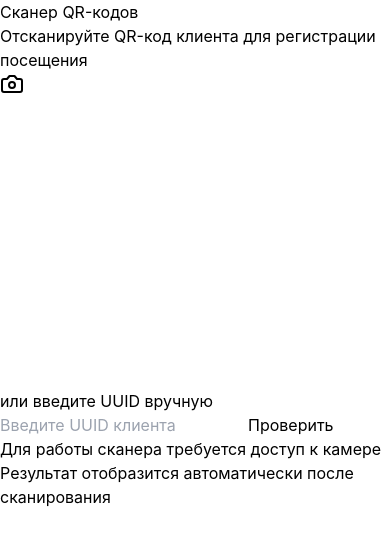
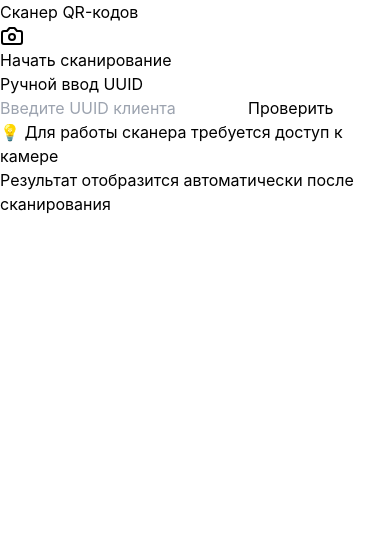
Before and after one commit to Ruslan1111-ship-it/titan, a React (Vite) app: page /scanner in a window 390 px wide. Shown: the top 544 px of the page. Built offline with nearby package versions, Linux system fonts and the light colour scheme; the HTML template or start-up script is replaced by a standard one.

Commit message:
Полная мобильная адаптация: кнопка сканирования, гамбургер-меню, адаптивные формы

```diff
--- a/src/components/Layout.jsx
+++ b/src/components/Layout.jsx
@@ -1,9 +1,10 @@
-import React from 'react';
+import React, { useState } from 'react';
 import { Link, useLocation } from 'react-router-dom';
-import { Home, Users, UserCheck, Activity, BarChart3, QrCode, LogOut } from 'lucide-react';
+import { Home, Users, UserCheck, Activity, BarChart3, QrCode, LogOut, Menu, X } from 'lucide-react';
 
 const Layout = ({ children, onLogout }) => {
   const location = useLocation();
+  const [mobileMenuOpen, setMobileMenuOpen] = useState(false);
 
   const navigation = [
     { name: 'Главная', href: '/', icon: Home },
@@ -15,13 +16,29 @@ const Layout = ({ children, onLogout }) => {
 
   return (
     <div className="min-h-screen bg-gray-50">
+      {/* Mobile header */}
+      <div className="lg:hidden fixed top-0 left-0 right-0 h-16 bg-blue-600 shadow-lg z-50 flex items-center justify-between px-4">
+        <h1 className="text-xl font-bold text-white">ТИТАН</h1>
+        <button
+          onClick={() => setMobileMenuOpen(!mobileMenuOpen)}
+          className="text-white p-2"
+        >
+          {mobileMenuOpen ? <X className="w-6 h-6" /> : <Menu className="w-6 h-6" />}
+        </button>
+      </div>
+
       {/* Sidebar */}
-      <div className="fixed inset-y-0 left-0 w-64 bg-white shadow-lg">
+      <div className={`fixed inset-y-0 left-0 w-64 bg-white shadow-lg transform transition-transform duration-300 ease-in-out z-40 ${
+        mobileMenuOpen ? 'translate-x-0' : '-translate-x-full'
+      } lg:translate-x-0`}>
         <div className="flex flex-col h-full">
-          {/* Logo */}
-          <div className="flex items-center justify-center h-16 px-4 bg-blue-600">
+          {/* Logo - hidden on mobile (shown in header) */}
+          <div className="hidden lg:flex items-center justify-center h-16 px-4 bg-blue-600">
             <h1 className="text-xl font-bold text-white">ТИТАН</h1>
           </div>
+
+          {/* Spacer for mobile header */}
+          <div className="h-16 lg:hidden"></div>
 
           {/* Navigation */}
           <nav className="flex-1 px-4 py-6 space-y-2 overflow-y-auto">
@@ -32,6 +49,7 @@ const Layout = ({ children, onLogout }) => {
                 <Link
                   key={item.name}
                   to={item.href}
+                  onClick={() => setMobileMenuOpen(false)}
                   className={`flex items-center px-4 py-3 text-sm font-medium rounded-lg transition-colors ${
                     isActive
                       ? 'bg-blue-50 text-blue-600'
@@ -67,9 +85,17 @@ const Layout = ({ children, onLogout }) => {
         </div>
       </div>
 
+      {/* Overlay for mobile */}
+      {mobileMenuOpen && (
+        <div
+          className="fixed inset-0 bg-black bg-opacity-50 z-30 lg:hidden"
+          onClick={() => setMobileMenuOpen(false)}
+        ></div>
+      )}
+
       {/* Main content */}
-      <div className="pl-64">
-        <main className="p-8">{children}</main>
+      <div className="pt-16 lg:pt-0 lg:pl-64">
+        <main className="p-4 sm:p-6 lg:p-8">{children}</main>
       </div>
     </div>
   );
--- a/src/pages/Scanner.jsx
+++ b/src/pages/Scanner.jsx
@@ -136,33 +136,42 @@ const Scanner = () => {
 
   return (
     <div className="min-h-screen bg-gray-50 p-4 sm:p-6">
-      <div className="bg-white rounded-xl shadow-md p-4 sm:p-6 mb-4 sm:mb-6 w-full max-w-2xl mx-auto">
-        <div className="text-center mb-6">
-          <h1 className="text-2xl sm:text-3xl font-bold text-gray-900 mb-6 sm:mb-8 text-center">Сканер QR-кодов</h1>
-          <p className="text-gray-600 mt-2">Отсканируйте QR-код клиента для регистрации посещения</p>
+      <div className="max-w-2xl mx-auto">
+        <h1 className="text-2xl sm:text-3xl font-bold text-gray-900 mb-4 sm:mb-6 text-center">Сканер QR-кодов</h1>
+
+        {/* Scanner Section */}
+        <div className="bg-white rounded-xl shadow-md p-4 sm:p-6 mb-4 sm:mb-6">
+          <div className="flex justify-center mb-4 sm:mb-6">
+            {!scanning ? (
+              <button
+                onClick={startScanning}
+                className="bg-blue-600 text-white px-6 sm:px-8 py-3 sm:py-4 rounded-lg font-medium hover:bg-blue-700 transition-colors flex items-center gap-2 text-base sm:text-lg w-full sm:w-auto justify-center"
+              >
+                <Camera className="w-5 h-5 sm:w-6 sm:h-6" />
+                Начать сканирование
+              </button>
+            ) : (
+              <button
+                onClick={stopScanning}
+                className="bg-red-600 text-white px-6 sm:px-8 py-3 sm:py-4 rounded-lg font-medium hover:bg-red-700 transition-colors text-base sm:text-lg w-full sm:w-auto"
+              >
+                Остановить
+              </button>
+            )}
           </div>
 
-        {/* Camera View */}
-        {!result && (
-          <div className="relative bg-black rounded-lg overflow-hidden w-full" style={{ paddingBottom: '75%', maxHeight: '70vh' }}>
-            {scanning ? (
+          {scanning && (
+            <div className="relative bg-black rounded-lg overflow-hidden mb-4" style={{ paddingBottom: '75%' }}>
               <video
                 ref={videoRef}
                 autoPlay
                 playsInline
-                className="w-full h-full object-cover"
+                muted
+                className="absolute inset-0 w-full h-full object-cover"
               />
-            ) : (
-              <div className="absolute inset-0 flex items-center justify-center">
-                <Camera className="w-24 h-24 text-gray-400" />
+              <div className="absolute inset-0 flex items-center justify-center pointer-events-none">
+                <div className="w-48 h-48 sm:w-64 sm:h-64 border-4 border-white rounded-lg"></div>
               </div>
-            )}
-
-            {scanning && (
-              <div className="absolute inset-0 border-4 border-blue-500 rounded-lg pointer-events-none">
-                <div className="absolute top-1/2 left-1/2 transform -translate-x-1/2 -translate-y-1/2 w-64 h-64 border-4 border-white rounded-lg"></div>
-              </div>
-            )}
             </div>
           )}
 
@@ -212,37 +221,36 @@ const Scanner = () => {
 
           {/* Error Display */}
           {error && (
-          <div className="mb-6 p-4 bg-yellow-50 border border-yellow-200 rounded-lg flex items-start">
+            <div className="mb-4 p-4 bg-yellow-50 border border-yellow-200 rounded-lg flex items-start">
               <AlertCircle className="w-5 h-5 text-yellow-600 mr-2 flex-shrink-0 mt-0.5" />
-            <p className="text-yellow-800">{error}</p>
+              <p className="text-yellow-800 text-sm sm:text-base">{error}</p>
             </div>
           )}
+        </div>
 
         {/* Manual Input */}
-        {!result && (
-          <div>
-            <div className="text-center text-gray-600 mb-3">или введите UUID вручную</div>
-            <form onSubmit={handleManualSubmit} className="flex gap-3">
+        <div className="bg-white rounded-xl shadow-md p-4 sm:p-6 mb-4 sm:mb-6">
+          <h2 className="text-lg sm:text-xl font-bold text-gray-900 mb-4 text-center">Ручной ввод UUID</h2>
+          <form onSubmit={handleManualSubmit} className="flex flex-col sm:flex-row gap-3">
             <input
               type="text"
               value={manualInput}
               onChange={(e) => setManualInput(e.target.value)}
               placeholder="Введите UUID клиента"
-                className="flex-1 px-3 sm:px-4 py-2 sm:py-3 border border-gray-300 rounded-lg focus:ring-2 focus:ring-blue-500 focus:border-transparent text-sm sm:text-base w-full"
+              className="flex-1 px-4 py-3 border border-gray-300 rounded-lg focus:ring-2 focus:ring-blue-500 focus:border-transparent text-sm sm:text-base"
             />
             <button
               type="submit"
-                className="px-6 py-3 bg-green-600 text-white rounded-lg font-medium hover:bg-green-700 transition-colors"
+              className="px-6 py-3 bg-green-600 text-white rounded-lg font-medium hover:bg-green-700 transition-colors whitespace-nowrap"
             >
               Проверить
             </button>
           </form>
         </div>
-        )}
 
         {/* Info */}
-        <div className="mt-6 text-center text-sm text-gray-500">
-          <p>Для работы сканера требуется доступ к камере</p>
+        <div className="text-center text-xs sm:text-sm text-gray-500 px-4">
+          <p>💡 Для работы сканера требуется доступ к камере</p>
           <p className="mt-1">Результат отобразится автоматически после сканирования</p>
         </div>
       </div>
```
Lines whose indentation alone changed are shown as unchanged.
